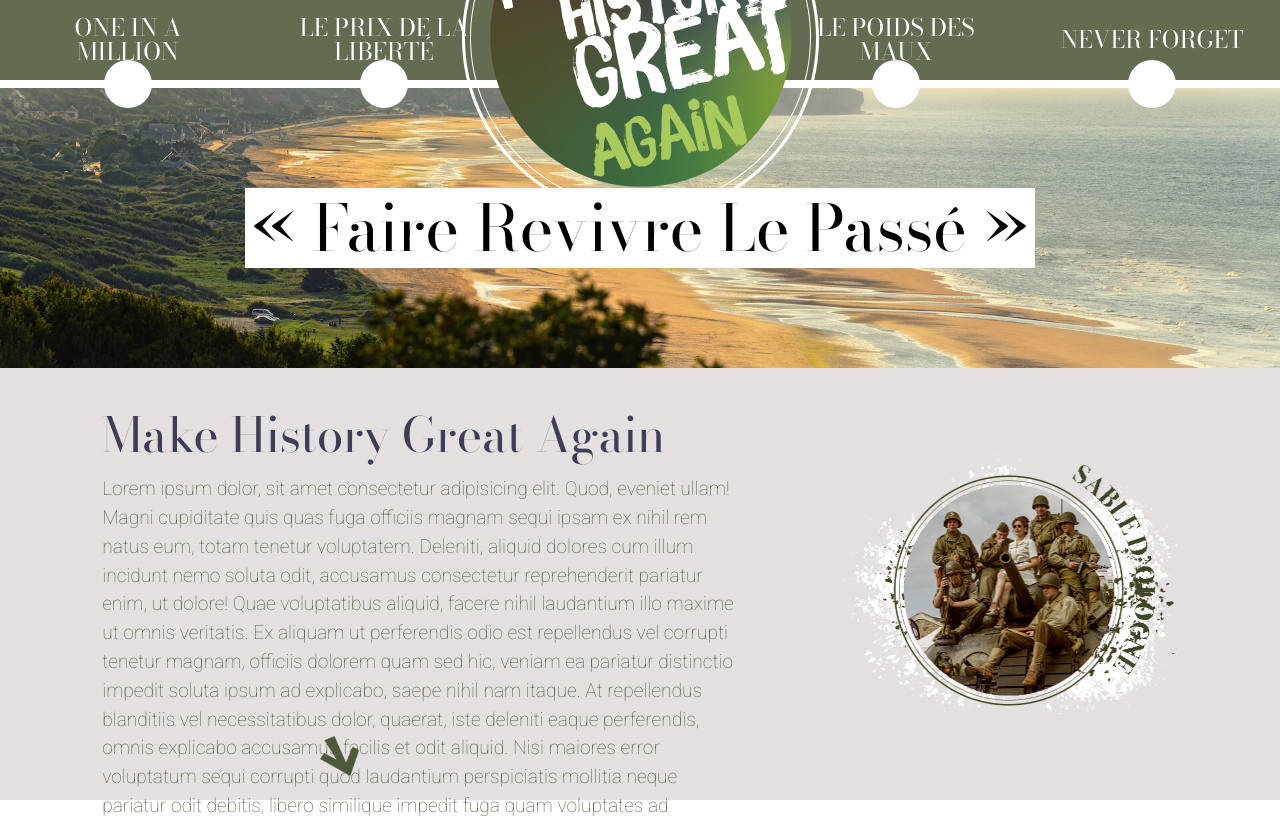
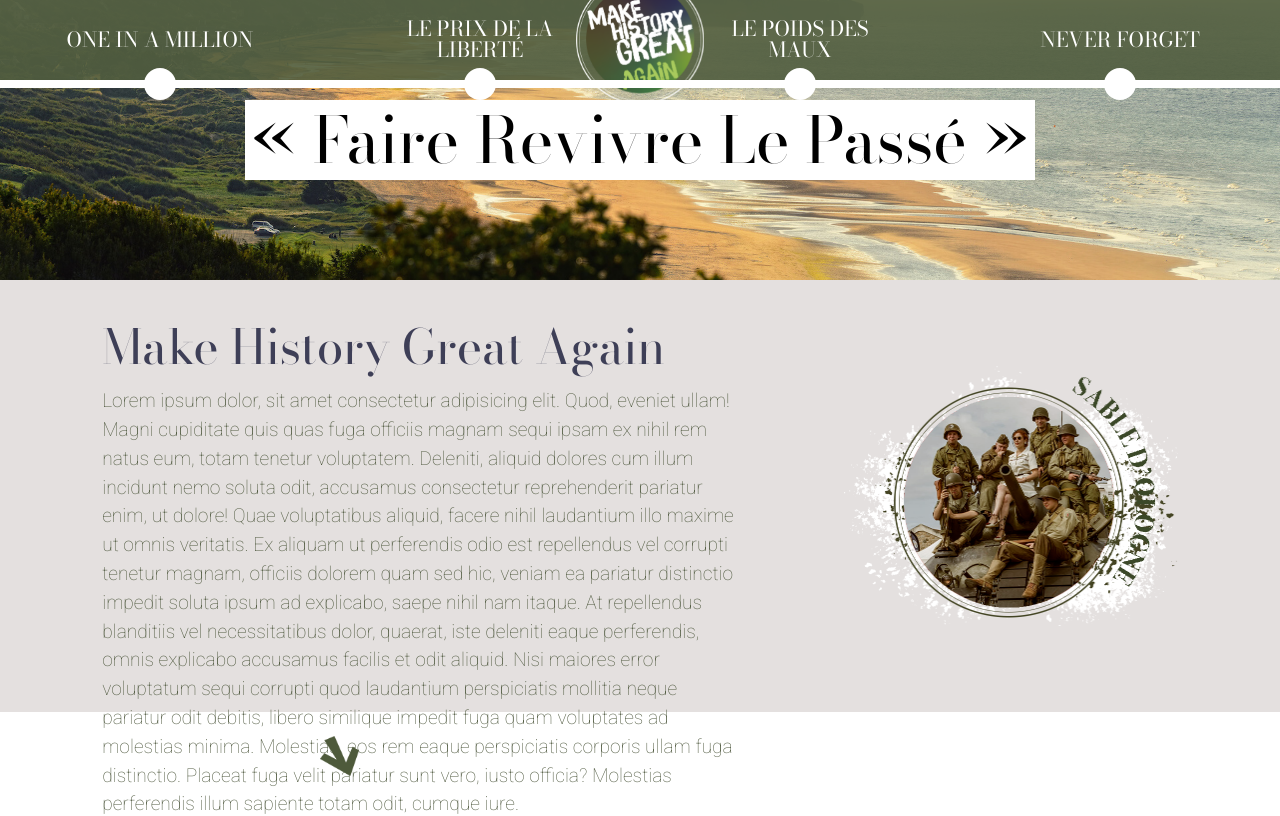
Before and after one commit to LelNic/Projet_site1, a PHP site: page / in a window 1280 px wide. Shown: the top 816 px of the page. Run offline with PHP 8.4, Linux system fonts and the light colour scheme; some libraries are stand-ins or nearby versions.

Commit message:
pré-présentation

```diff
--- a/asset/style/vincent.css
+++ b/asset/style/vincent.css
@@ -193,6 +193,8 @@
 
 nav {
   height: 10vh;
+  position: fixed;
+  width: 100%;
   background: rgba(80, 92, 63, 0.9);
 }
 
@@ -205,7 +207,7 @@
 
 nav ul li {
   color: white;
-  font-size: 1.5rem;
+  font-size: 1.3rem;
   text-transform: uppercase;
   width: 15vw;
   text-align: center;
@@ -272,29 +274,37 @@
 
 #ligne {
   height: 1vh;
+  position: fixed;
+  width: 100%;
+  margin-top: 10vh;
   background-color: white;
   display: flex;
   justify-content: space-around;
   align-items: center;
+  z-index: 1;
 }
 
 #ligne a {
-  width: 3rem;
-  height: 3rem;
+  width: 2rem;
+  height: 2rem;
   border-radius: 50%;
   background-color: white;
 }
 
-#ligne a:nth-child(3) {
-  background-color: rgba(0, 0, 0, 0);
-}
-
-#ligne a:nth-child(3):hover {
-  background-color: rgba(0, 0, 0, 0);
-}
 
 #ligne a:hover {
   background-color: var(--lime);
+}
+#logo {
+  position: fixed;
+  left: 50%;
+  margin-left: -5vw;
+  top: -3vh;
+}
+
+#logo img {
+  width: 10vw;
+  z-index: 2;
 }
 
 #shay {
--- a/index.html
+++ b/index.html
@@ -18,32 +18,29 @@
     <label for="toggle" id="label"><i class="fas fa-bars"></i></label>
     <input type="checkbox" id="toggle" class="hidden" />
     <nav>
+      <div id="logo">
+        <a href="index.html"
+          ><img src="asset/images/logoMHGA.png" alt="" srcset=""
+        /></a>
+      </div>
       <ul>
         <li><a href="shay.html">One In a Million</a></li>
-        <li>Le prix de la Liberté</li>
-        <li id="logo">
-          <a href="index.html"
-            ><img src="asset/images/logoMHGA.png" alt="" srcset=""
-          /></a>
-        </li>
-        <li>Le poids des Maux</li>
-        <li>Never Forget</li>
+        <li> <a href="history.html">Le prix de la Liberté</a></li>
+        <li><a href="packages.html">Le poids des Maux</a></li>
+        <li> <a href="reconstitution.html">Never Forget</a></li>
       </ul>
     </nav>
     <ul id="ligne">
       <a class="notVisited" href="shay.html">
+      <li></li>
+      </a>
+      <a class="notVisited" href="history.html">
         <li></li>
       </a>
-      <a href="">
+      <a class="notVisited" href="package.html">
         <li></li>
       </a>
-      <a href="">
-        <li></li>
-      </a>
-      <a href="">
-        <li></li>
-      </a>
-      <a href="">
+      <a class="notVisited" href="reconstitution.html">
         <li></li>
       </a>
     </ul>
```
